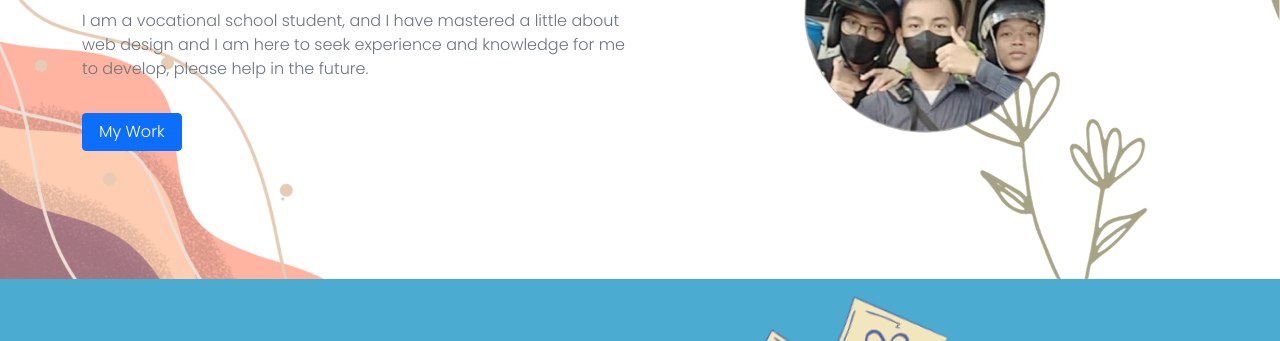
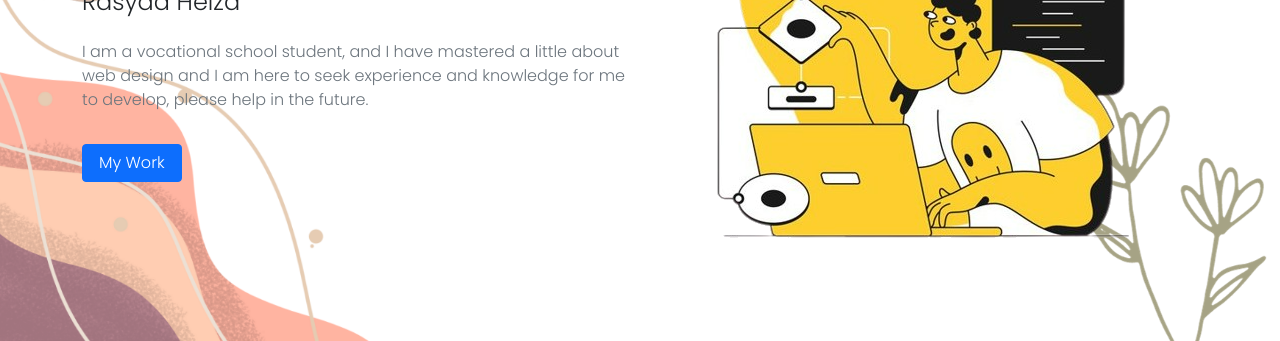
Before and after one commit to rhelzz/portfolio, a plain HTML site: page index.html in a window 1280 px wide. Shown: the part 255-596 px from the top of the page. Drawn offline with nearby package versions, Linux system fonts and the light colour scheme.

Commit message:
Update index.html

```diff
--- a/index.html
+++ b/index.html
@@ -56,7 +56,7 @@
         <div class="row align-items-center align-content-center">
           <div class="col-md-6">
             <div class="home-img text-center">
-              <img src="asset/profile.png" alt="profile img">
+              <img src="asset/profile1.png" alt="profile img">
             </div>
           </div>
           <div class="col-md-6 order-md-first">
```
